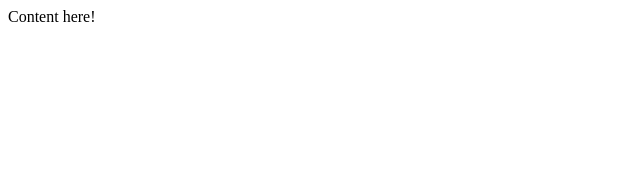
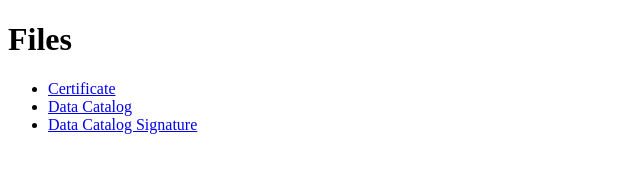
Before and after one commit to vaclavstibor/NDBI046, a plain HTML site: page docs/index.html in a window 1280 px wide. Shown: the whole page, without its empty margins (0-640 px from the left). Drawn offline with Linux system fonts and the light colour scheme.

Commit message:
add update index.html

```diff
--- a/docs/index.html
+++ b/docs/index.html
@@ -1,4 +1,15 @@
-<!doctype html><meta charset=utf-8><title>My website</title>
-<main>
-  Content here!
-</main>
+<!DOCTYPE html>
+<html>
+<head>
+  <meta charset="UTF-8">
+  <title>My website</title>
+</head>
+<body>
+<h1>Files</h1>
+<ul>
+  <li><a href="./certificate-sign/data/data-cubes/certificate.crt">Certificate</a></li>
+  <li><a href="./certificate-sign/data/data-cubes/population.ttl">Data Catalog</a></li>
+  <li><a href="./certificate-sign/data/data-cubes/data-catalog.sha256.sign">Data Catalog Signature</a></li>
+</ul>
+</body>
+</html>
```
